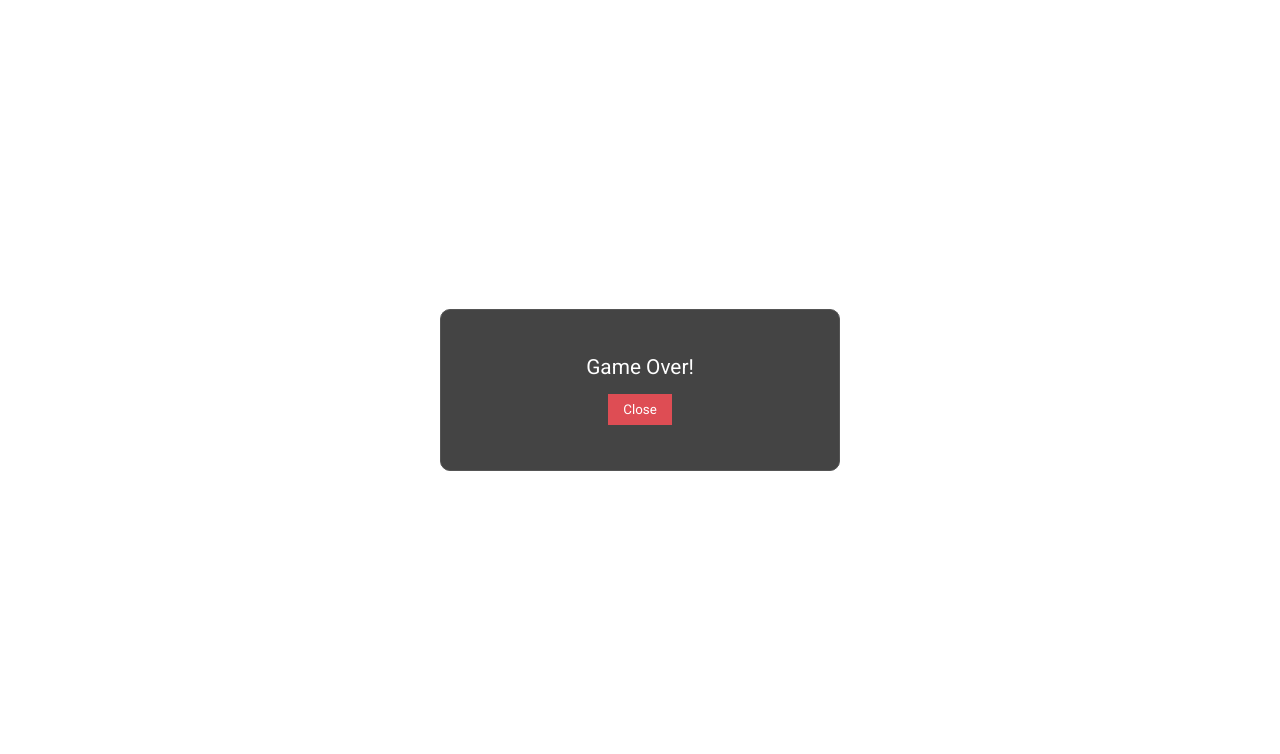
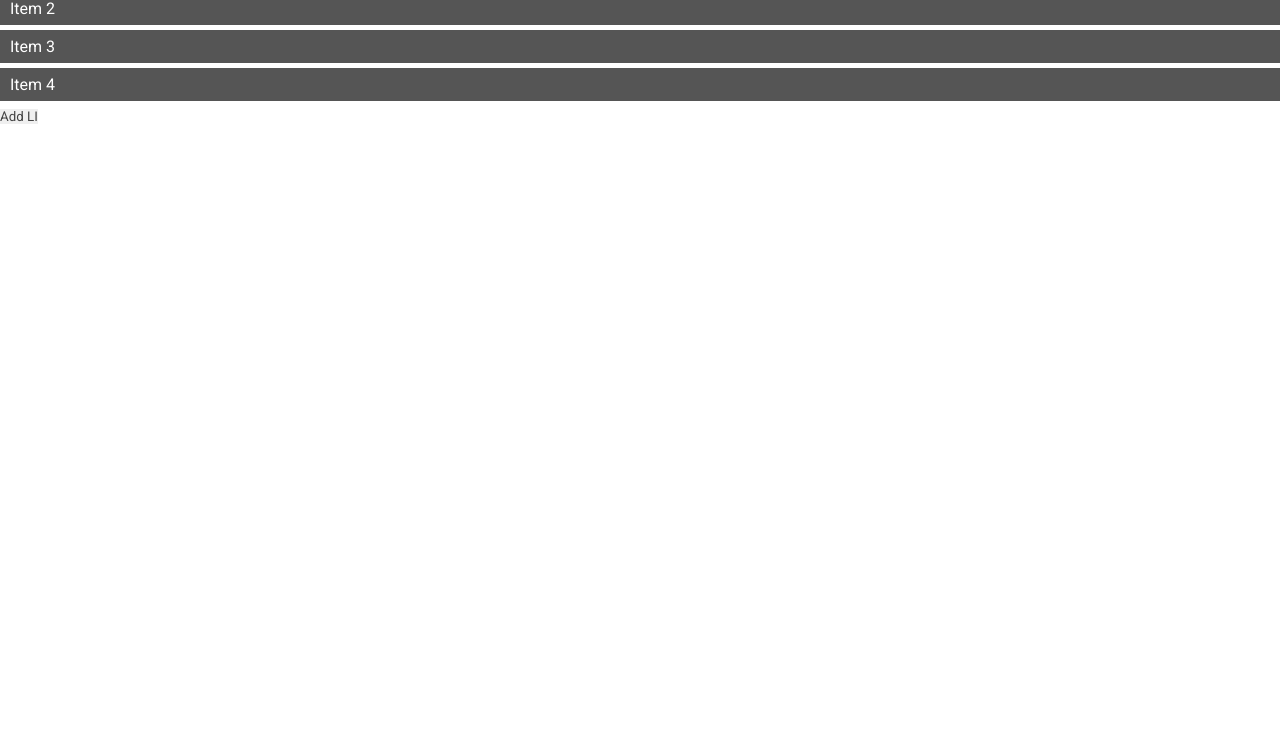
Before and after one commit to jdtdesigns/js_overview, a plain HTML site: page index.html in a window 1280 px wide. Shown: the part 51-805 px from the top of the page. Drawn offline with Linux system fonts and the light colour scheme.

Commit message:
finished multi element events

```diff
--- a/css/style.css
+++ b/css/style.css
@@ -35,43 +35,9 @@ button {
 }
 
 /* CUSTOM STYLES */
-.modal {
-  position: absolute;
-  top: 45vh;
-  left: 0;
-  right: 0;
-  width: 400px;
-  margin: 0 auto;
-  display: flex;
-  justify-content: center;
-  flex-direction: column;
-  align-items: center;
-  border: 1px solid #555;
-  padding: 45px 0;
-  background: #444;
-  border-radius: 10px;
-}
-
-.modal p {
-  color: #fff;
-  font-size: 1.3rem;
-}
-
-.modal button {
-  padding: 8px 15px;
-  margin-top: 15px;
-  background: #de4d54;
+ul li {
+  background: #555;
+  padding: 7px 10px;
+  margin: 5px 0;
   color: #fff;
 }
-
-.outer {
-  width: 100px;
-  height: 100px;
-  background: blue;
-}
-
-.inner {
-  width: 40px;
-  height: 40px;
-  background: orange;
-}
--- a/index.html
+++ b/index.html
@@ -11,12 +11,16 @@
   <link rel="stylesheet" href="css/style.css">
 </head>
 <body>
-  <h1>Count: 5</h1>
+  <ul>
+    <li>Item 1</li>
+    <li>Item 2</li>
+    <li>Item 3</li>
+    <li>Item 4</li>
+  </ul>
 
-  <div class="modal hide">
-    <p class="message">Game Over!</p>
-    <button id="close-modal">Close</button>
-  </div>
+  <p id="output"></p>
+
+  <button id="add">Add LI</button>
 
   <script src="js/script.js"></script>
 </body>
--- a/js/script.js
+++ b/js/script.js
@@ -1,31 +1,41 @@
-let count = 5;
-const h1 = document.querySelector('h1');
-const modal = document.querySelector('.modal');
-const closeBtn = document.querySelector('#close-modal');
+const ul = document.querySelector('ul');
+const output = document.querySelector('#output');
+const addBtn = document.querySelector('#add');
 
-function endGame() {
-  modal.classList.remove('hide');
+function doSomething(eventObj) {
+  const el = eventObj.target;
+
+  if (el.tagName === 'LI') {
+    output.innerText = el.innerText;
+    // lis.forEach(function (li) {
+    //   li.style.background = '#555';
+    // });
+
+    eventObj.target.style.background = 'red';
+  }
 }
 
-const interval = setInterval(function () {
-  count--;
+function addListItem() {
+  const li = document.createElement('li'); // <li></li>
 
-  h1.textContent = 'Count: ' + count;
+  li.innerText = 'New Item';
 
-  if (!count) {
-    clearInterval(interval);
-    endGame();
-  }
-}, 1 * 1000);
-
-function closeModal() {
-  modal.classList.add('hide');
+  ul.append(li);
 }
 
-document.body.addEventListener('click', closeModal);
+ul.addEventListener('click', doSomething);
+addBtn.addEventListener('click', addListItem);
 
-modal.addEventListener('click', function (eventObj) {
-  eventObj.stopPropagation();
-});
+// const fruits = ['orange', 'apple', 'grape'];
 
-closeBtn.addEventListener('click', closeModal);
+// fruits.forEach(function (li, index) {
+//   console.log(li, index);
+// })
+
+// const data = {
+//   name: 'JD',
+//   age: 44,
+//   info: {
+//     address: '555 coding st'
+//   }
+// }
```
